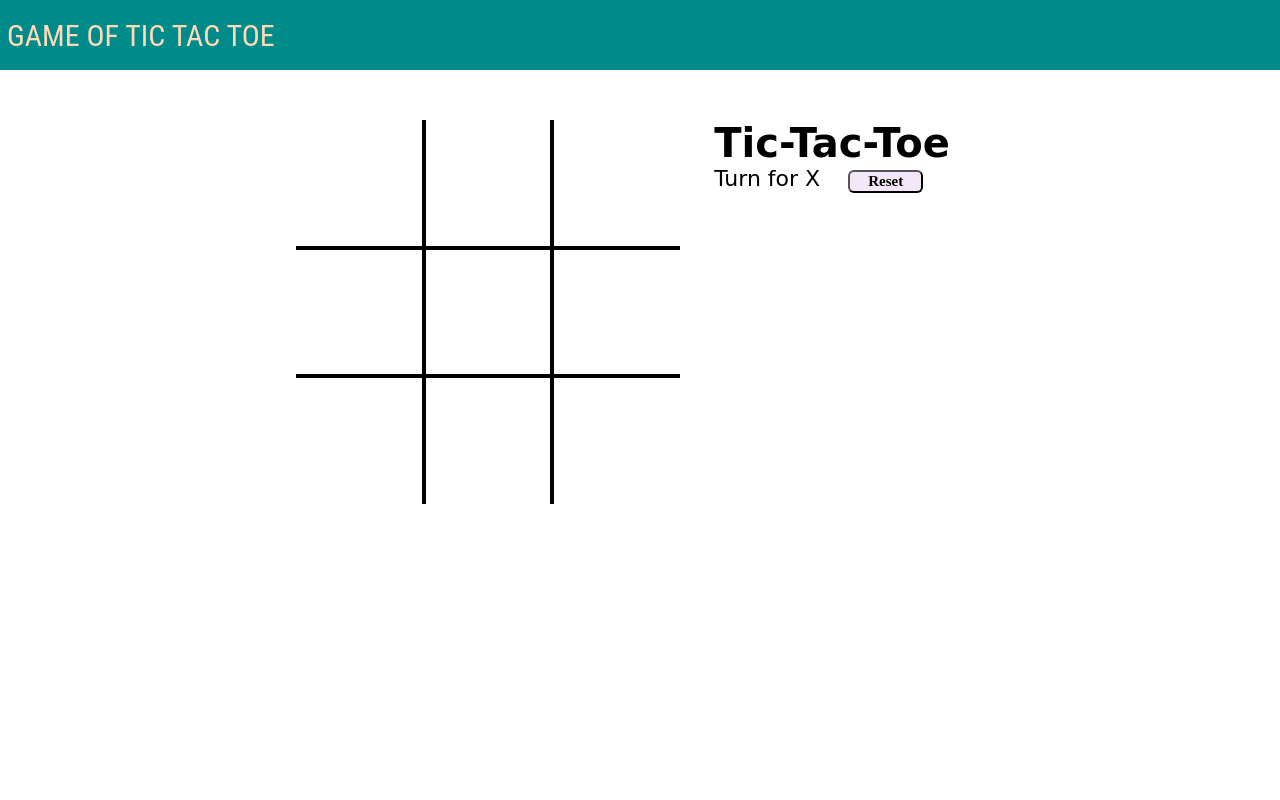
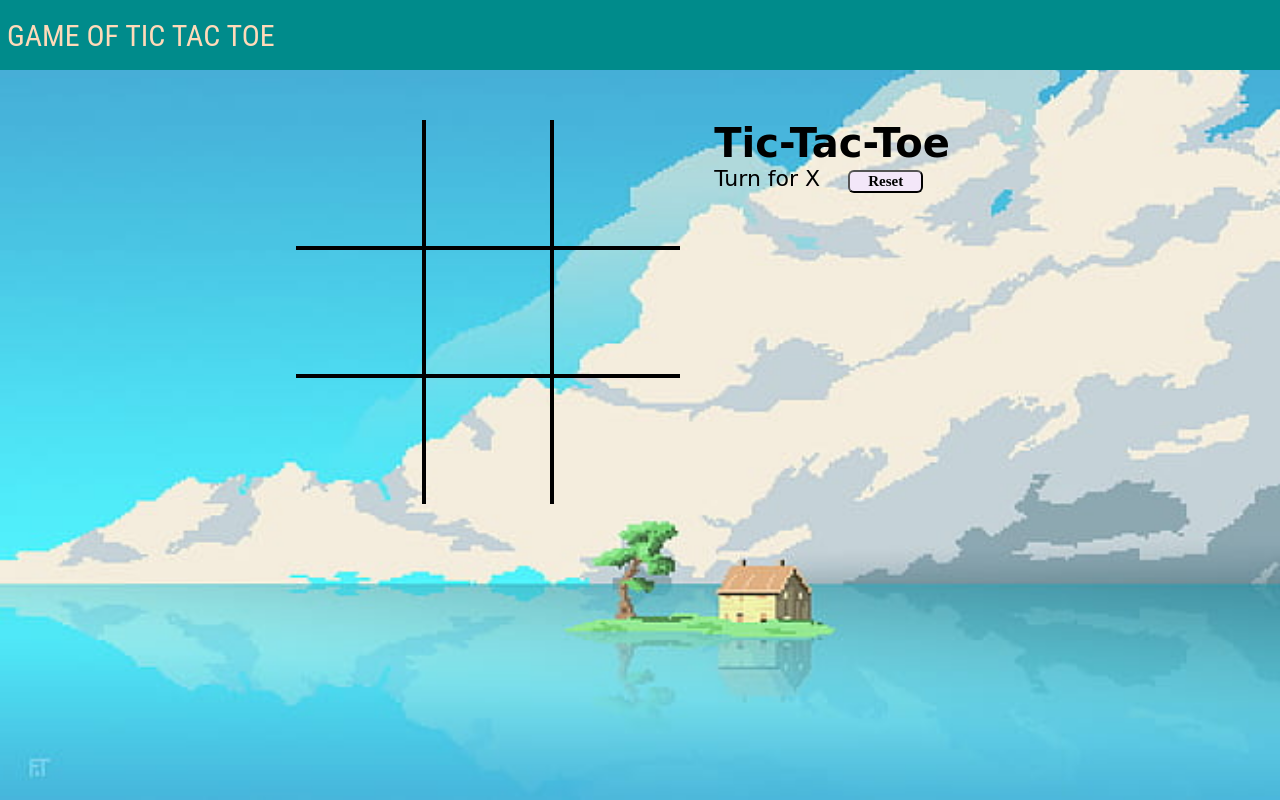
Before and after one commit to VaibhavSaini22/Tic-Tac-Toe, a plain HTML site: page index.html in a window 1280 px wide. Drawn offline with Linux system fonts and the light colour scheme; a web font is replaced by a local one.

Commit message:
index.html

```diff
--- a/index.html
+++ b/index.html
@@ -5,6 +5,13 @@
     <meta http-equiv="X-UA-Compatible" content="IE=edge" />
     <meta name="viewport" content="width=device-width, initial-scale=1.0" />
     <title>Tic Tac Toe</title>
+     <style>
+      body{
+        background-image: url('bgImage.jpg');
+        height: 100vh;
+        background-size: cover;
+      }
+    </style>
     <link rel="stylesheet" href="style.css" />
   </head>
   <body>
```
